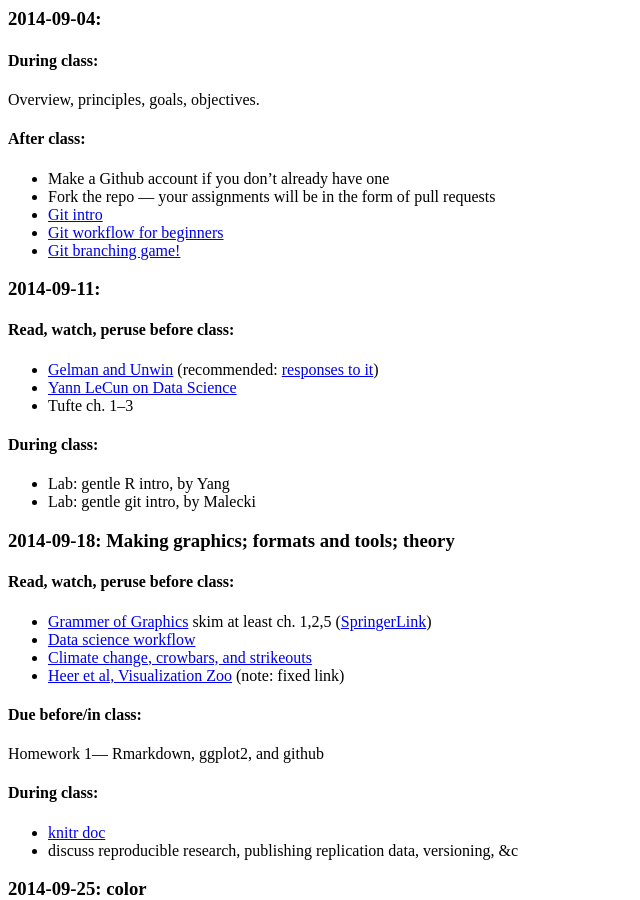
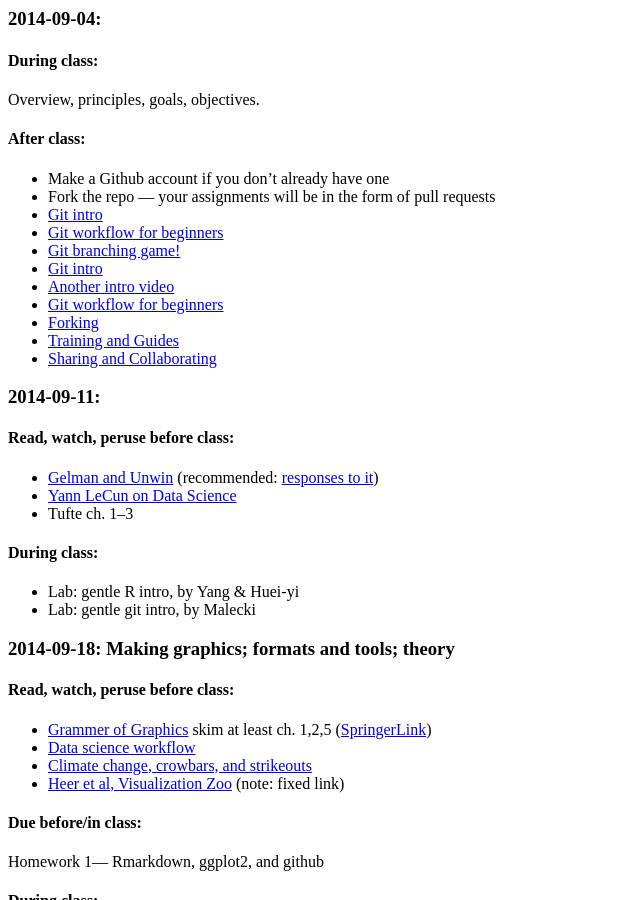
Before and after one commit to malecki/qmssviz, a Jekyll site: the page built from agenda.md, in a window 1280 px wide and 900 px high, scrolled down 368 px. Shown: the whole window, without its empty margins (0-640 px from the left). Built offline with Jekyll 4.4.1, drawn with Linux system fonts in a browser that asks for light colours; nearby versions of some CDN libraries; Markdown is read by kramdown in place of the engine named in the settings; a script that is not in the unit is left out; comment, search, counter and statistics services are not loaded.

Commit message:
add more git links from slides to agenda

```diff
--- a/_data/agenda.yaml
+++ b/_data/agenda.yaml
@@ -6,6 +6,13 @@
      - [Git intro](http://skli.se/2012/09/22/introduction-to-git/)
      - [Git workflow for beginners](http://skli.se/2012/10/07/git-workflow-beginner/)
      - [Git branching game!](http://pcottle.github.io/learnGitBranching/)
+     - [Git intro](http://skli.se/2012/09/22/introduction-to-git/)
+     - [Another intro video](https://www.youtube.com/watch?v=LXoWxrTdXkM)
+     - [Git workflow for beginners](http://skli.se/2012/10/07/git-workflow-beginner/)
+     - [Forking](https://help.github.com/articles/fork-a-repo)
+     - [Training and Guides](https://www.youtube.com/channel/UCP7RrmoueENv9TZts3HXXtw)
+     - [Sharing and Collaborating](https://www.youtube.com/watch?v=ifAEho6BmH0&list=PLg7s6cbtAD17uAwaZwiykDci_q3te3CTY)
+
 
 - date: 2014-09-11
   before: |
@@ -13,7 +20,7 @@
     - [Yann LeCun on Data Science](https://plus.google.com/+YannLeCunPhD/posts/i8Xs9AGgCQW)
     - Tufte ch. 1–3
   during: |
-    - Lab: gentle R intro, by Yang
+    - Lab: gentle R intro, by Yang & Huei-yi
     - Lab: gentle git intro, by Malecki
 
 - date: 2014-09-18
```
Also changed, not shown: _posts/2014-09-06-email-after-first-class.md (added, +20 -0 lines).
